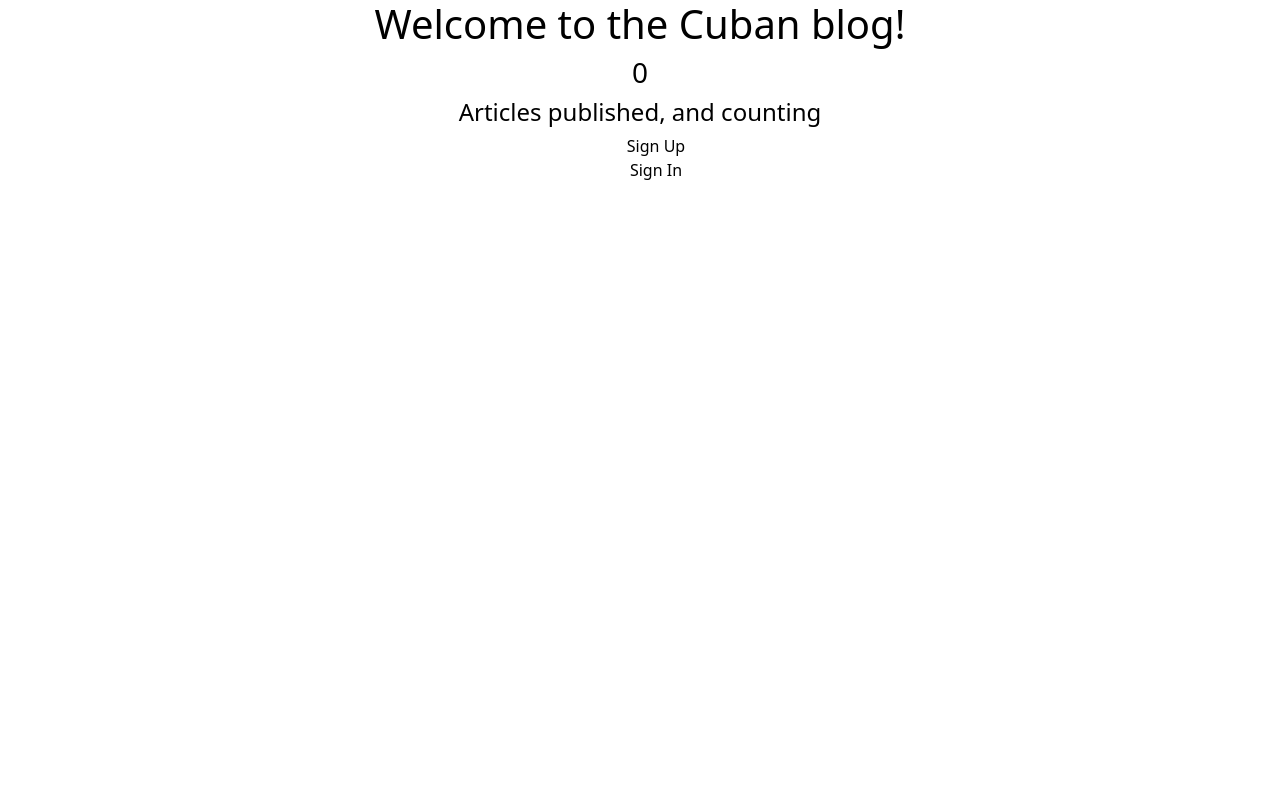
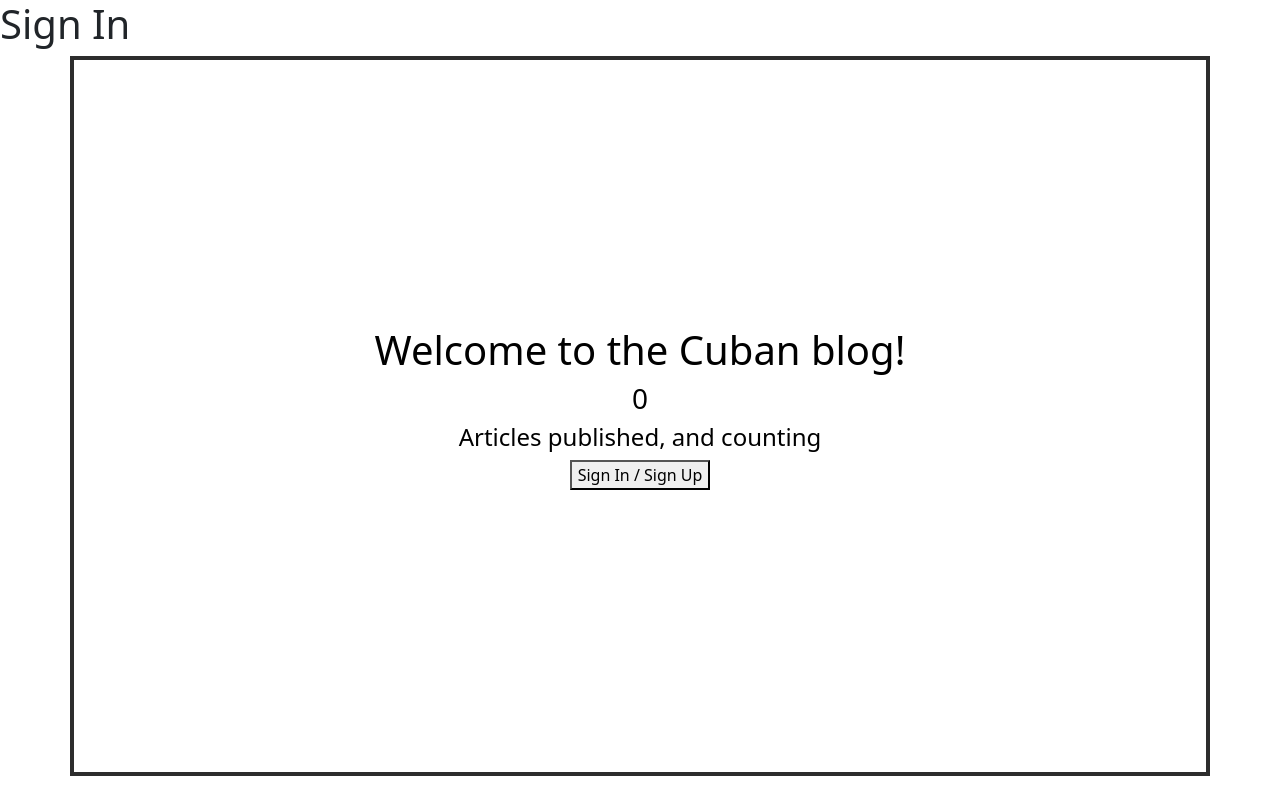
Before and after one commit to curiousmockingbird/blog-front-end, a React (Create React App) app: page / in a window 1280 px wide. Built offline with nearby package versions, Linux system fonts and the light colour scheme; no server answers.

Commit message:
WIP: Adding welcome page within blogControl.

```diff
--- a/src/components/App.js
+++ b/src/components/App.js
@@ -1,20 +1,17 @@
 import React from 'react';
+import BlogControl from './BlogControl';
 import SignIn from './SignIn';
 import SignUp from './SignUp';
-// import BlogControl from './BlogControl';
-import { BrowserRouter as Router, Routes, Route } from "react-router-dom";
-import LogInHeader from './LogInHeader';
+import { BrowserRouter as Router, Routes, Route } from 'react-router-dom';
 
 const App = () => {
-
   return (
     <Router>
-    <LogInHeader />
-    <Routes>
-      <Route path="/sign-in" element={<SignIn />} />
-      <Route path="/sign-up" element={<SignUp />} />
-      {/* <Route path="/" element={<BlogControl />} /> */}
-    </Routes>
+      <Routes>
+        <Route path="/" element={<BlogControl /> } />
+        <Route path="/sign-in" element={<SignIn /> } />
+        <Route path="/sign-up" element={<SignUp /> } />
+      </Routes>
     </Router>
     );
 }
--- a/src/components/BlogControl.js
+++ b/src/components/BlogControl.js
@@ -0,0 +1,49 @@
+import React from "react";
+import SignIn from "./SignIn";
+import { useState, useEffect } from 'react';
+import axios from 'axios';
+import './../css/LogInHeader.css';
+
+const BlogControl = () => {
+  const [articleCount, setArticleCount] = useState(0);
+
+  //Automatically fetches articles count every 10s from database through endpoint api/articles
+  useEffect(() => {
+    const loadArticleCount = async () => {
+      const response = await axios.get(`/api/articles/`);
+      const newArticleCount = response.data;
+      setArticleCount(newArticleCount);
+    }
+    loadArticleCount();
+
+    const interval = setInterval(() => {
+      loadArticleCount()
+    }, 10000);
+    //The interval is cleared when the user navigates to another page
+    return()=>clearInterval(interval);
+
+  }, []);
+
+  const handleClick = () => {
+    // setLogInHeaderVisible(false);
+  }
+  return (
+    <>
+    <SignIn />
+    <section className='container'>
+    <div className="test">
+      <h1> Welcome to the Cuban blog!</h1>
+      <h3>{articleCount}</h3>
+      <h4>Articles published, and counting</h4>
+      <ul>
+        <li>
+          <p>{<button onClick={handleClick}>Sign In / Sign Up</button>}</p>
+        </li>
+      </ul>
+    </div>
+    </section>
+    </>
+  )
+}
+
+export default BlogControl;
--- a/src/components/LogInHeader.js
+++ /dev/null
@@ -1,43 +0,0 @@
-import React from 'react';
-import { useState, useEffect } from 'react';
-import axios from 'axios';
-import { Link } from "react-router-dom";
-import './../css/LogInHeader.css';
-
-const LogInHeader = () => {
-  const [articleCount, setArticleCount] = useState(0);
-
-  //Automatically fetches articles count every 10s from database through endpoint api/articles
-  useEffect(() => {
-    const loadArticleCount = async () => {
-      const response = await axios.get(`/api/articles/`);
-      const newArticleCount = response.data;
-      setArticleCount(newArticleCount);
-    }
-    loadArticleCount();
-
-    const interval = setInterval(() => {
-      loadArticleCount()
-    }, 10000);
-    //The interval is cleared when the user navigates to another page
-    return()=>clearInterval(interval);
-
-  }, []);
-  return (
-
-      <div className='test container'>
-      <h1> Welcome to the Cuban blog!</h1>
-      <h3>{articleCount}</h3>
-      <h4>Articles published, and counting</h4>
-      <ul>
-        <li>
-          <Link to="/sign-up">Sign Up</Link>
-        </li>
-        <li>
-          <Link to="/sign-in">Sign In</Link>
-        </li>
-      </ul>
-      </div>
-  );
-}
-export default LogInHeader
--- a/src/css/LogInHeader.css
+++ b/src/css/LogInHeader.css
@@ -5,6 +5,7 @@
 
 .test ul {
   list-style: none;
+  padding: 0%;
 }
 
 .test a {
@@ -15,3 +16,12 @@
 .test a:link {
   text-decoration: none;
 }
+
+section {
+  width: auto;
+  border: 4px solid #2d2d2d;
+  display: flex;
+  align-items: center;
+  justify-content: center;
+  height: 90vh;
+}
```
